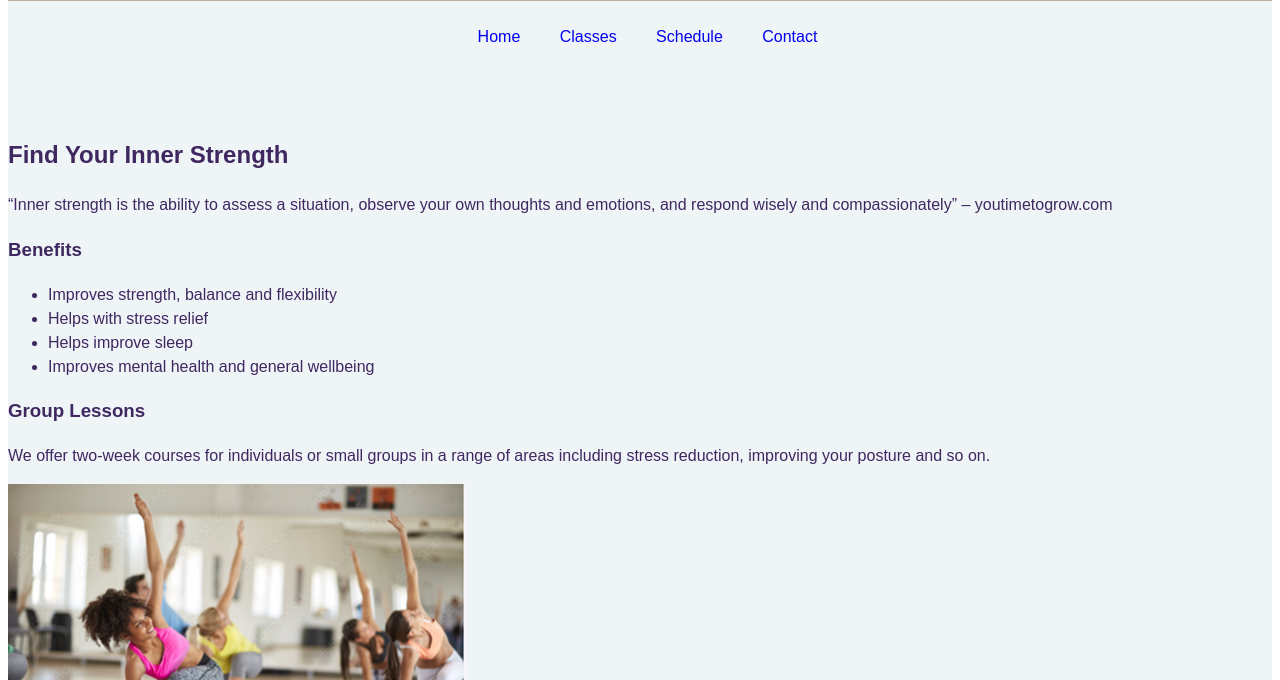
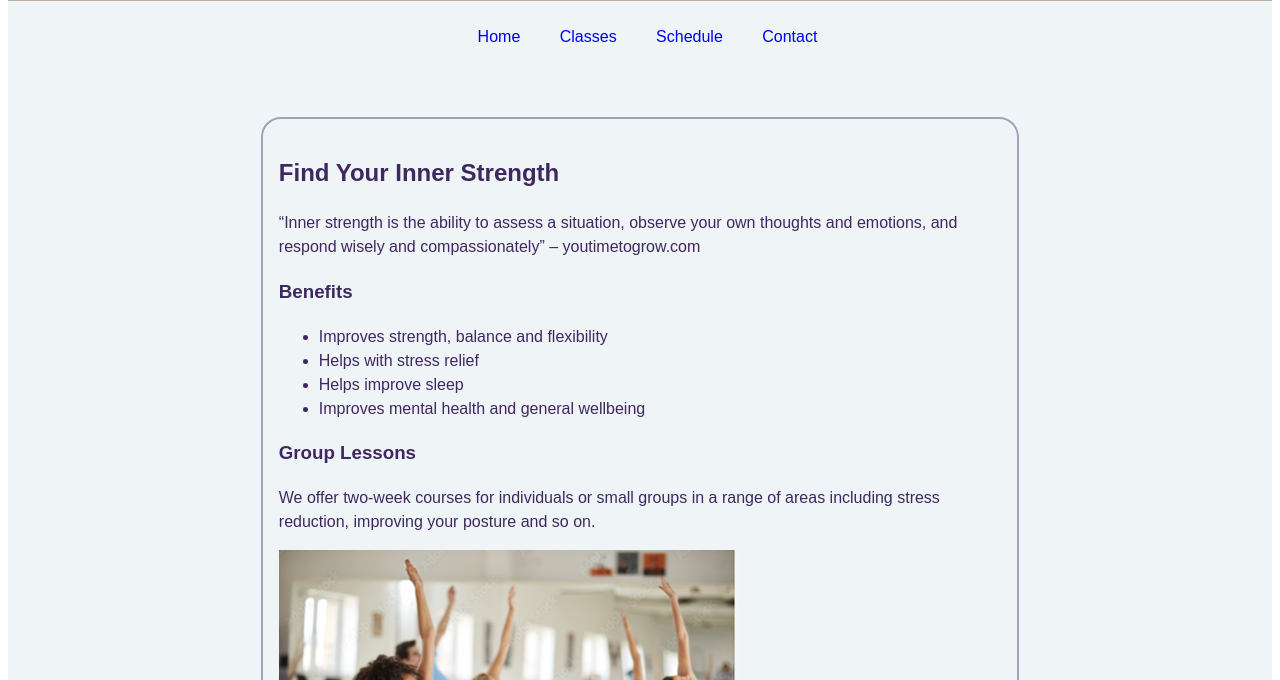
Before and after one commit to cosalt/UEA-Lab-Work, a plain HTML site: page WEB-BASED PROGRAMMING/Yoga/index.html in a window 1280 px wide. Shown: the part 120-800 px from the top of the page. Drawn offline with Linux system fonts and the light colour scheme.

Commit message:
Sync yoga.css changes

```diff
--- a/WEB-BASED PROGRAMMING/Yoga/yoga.css
+++ b/WEB-BASED PROGRAMMING/Yoga/yoga.css
@@ -50,3 +50,13 @@ a:hover {
 a:visited {
     color:003366;
 }
+
+main {
+    margin-top: auto;
+    margin-bottom: auto;
+    margin-left: 20%;
+    margin-right: 20%;
+    padding: 16px;
+    border: 2px solid #a6a0ba;
+    border-radius: 20px;
+}
```
